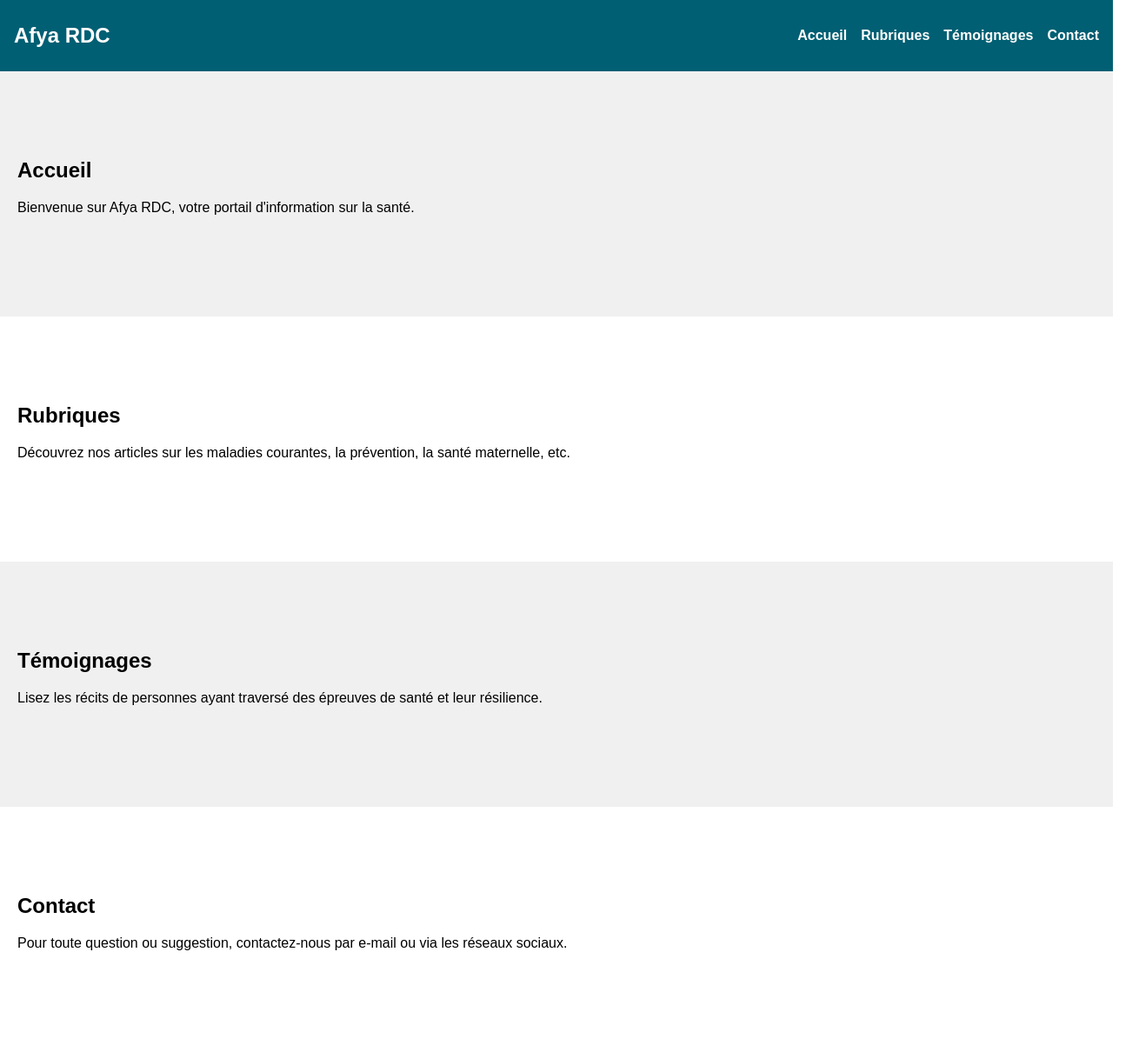
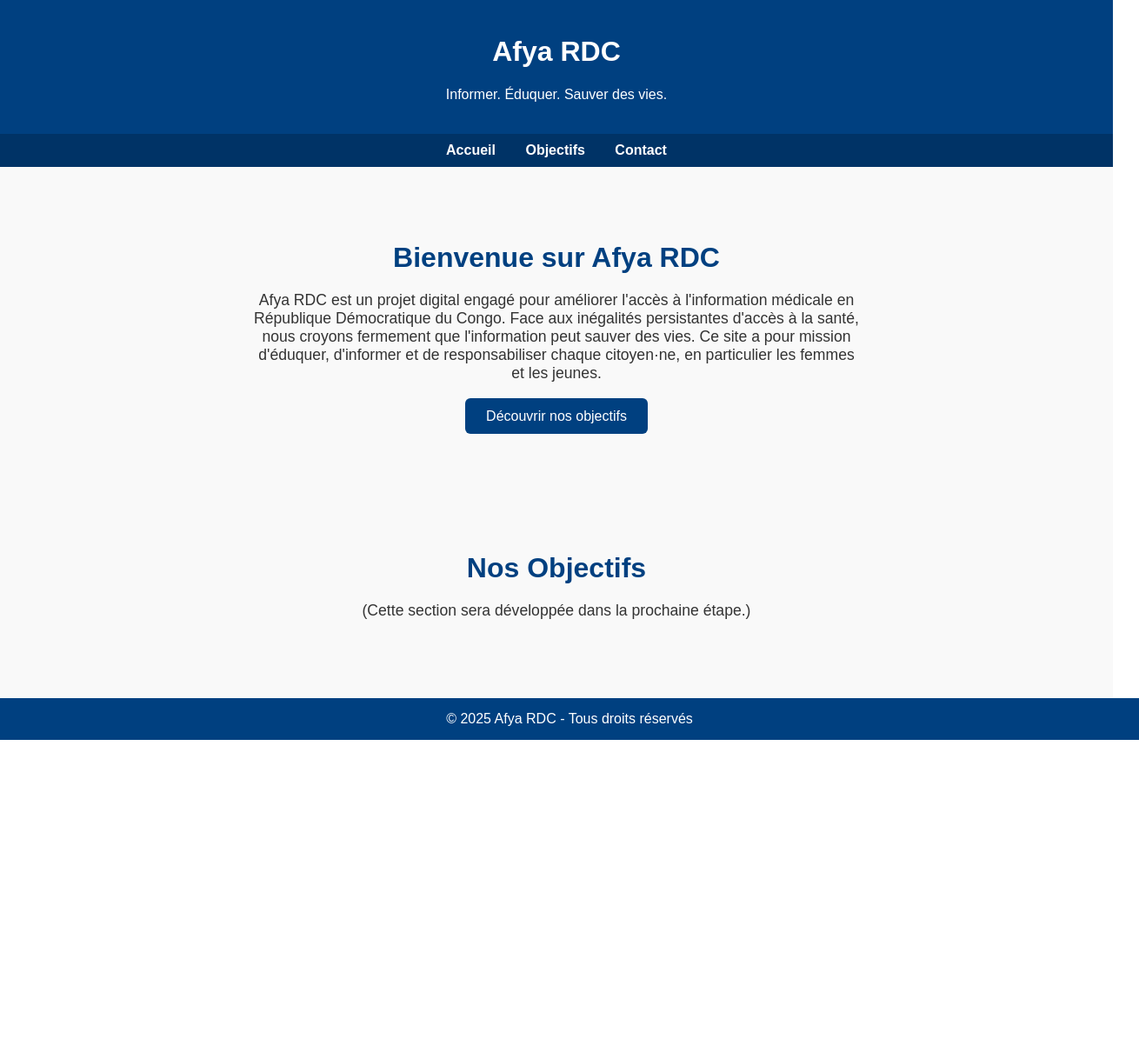
Before and after one commit to Herve211/afyardc-site, a plain HTML site: page index.html in a window 1280 px wide. Shown: the whole page at 87% size, 1310 px wide, since content can reach past the window. After the commit the page ends 851 px from the top, so only its background shows below. Drawn offline with Linux system fonts and the light colour scheme.

Commit message:
Add files via upload

```diff
--- a/index.html
+++ b/index.html
@@ -2,139 +2,123 @@
 <html lang="fr">
 <head>
   <meta charset="UTF-8" />
-  <meta name="viewport" content="width=device-width, initial-scale=1.0" />
+  <meta name="viewport" content="width=device-width, initial-scale=1.0"/>
   <title>Afya RDC</title>
   <style>
     body {
+      font-family: Arial, sans-serif;
       margin: 0;
-      font-family: Arial, sans-serif;
+      padding: 0;
+      background-color: #ffffff;
+      color: #333;
     }
 
-    /* Barre de navigation */
-    nav {
-      background-color: #005f73;
-      color: white;
-      display: flex;
-      justify-content: space-between;
-      align-items: center;
-      padding: 1rem;
-      position: sticky;
-      top: 0;
-      z-index: 1000;
+    header {
+      background-color: #004080;
+      color: #fff;
+      padding: 20px;
+      text-align: center;
     }
 
-    nav .logo {
-      font-size: 1.5rem;
-      font-weight: bold;
+    nav {
+      background-color: #003366;
+      padding: 10px 0;
+      text-align: center;
     }
 
-    nav ul {
-      list-style: none;
-      display: flex;
-      gap: 1rem;
-    }
-
-    nav ul li a {
+    nav a {
       color: white;
+      margin: 0 15px;
       text-decoration: none;
       font-weight: bold;
     }
 
-    /* Menu burger */
-    .burger {
-      display: none;
-      flex-direction: column;
+    nav a:hover {
+      text-decoration: underline;
+    }
+
+    .section {
+      padding: 60px 20px;
+      background-color: #f9f9f9;
+      text-align: center;
+    }
+
+    .section-title {
+      font-size: 2em;
+      color: #004080;
+      margin-bottom: 20px;
+    }
+
+    .section-description {
+      font-size: 1.1em;
+      max-width: 700px;
+      margin: 0 auto 30px;
+      color: #333;
+    }
+
+    .btn {
+      background-color: #004080;
+      color: #fff;
+      padding: 12px 24px;
+      border: none;
+      border-radius: 6px;
+      font-size: 1em;
+      text-decoration: none;
       cursor: pointer;
     }
 
-    .burger div {
-      width: 25px;
-      height: 3px;
-      background-color: white;
-      margin: 4px;
+    .btn:hover {
+      background-color: #0059b3;
     }
 
-    /* Responsive */
-    @media (max-width: 768px) {
-      nav ul {
-        display: none;
-        flex-direction: column;
-        background-color: #005f73;
-        position: absolute;
-        top: 60px;
-        right: 0;
-        width: 100%;
-      }
-
-      nav ul.active {
-        display: flex;
-      }
-
-      .burger {
-        display: flex;
-      }
-    }
-
-    /* Sections */
-    section {
-      padding: 100px 20px;
-    }
-
-    section:nth-child(even) {
-      background-color: #f0f0f0;
-    }
-
-    section h2 {
-      margin-top: 0;
+    footer {
+      background-color: #004080;
+      color: #fff;
+      text-align: center;
+      padding: 15px;
+      position: relative;
+      bottom: 0;
+      width: 100%;
     }
   </style>
 </head>
 <body>
 
-  <!-- Menu -->
+  <header>
+    <h1>Afya RDC</h1>
+    <p>Informer. Éduquer. Sauver des vies.</p>
+  </header>
+
   <nav>
-    <div class="logo">Afya RDC</div>
-    <div class="burger" onclick="toggleMenu()">
-      <div></div>
-      <div></div>
-      <div></div>
-    </div>
-    <ul id="nav-links">
-      <li><a href="#accueil">Accueil</a></li>
-      <li><a href="#rubriques">Rubriques</a></li>
-      <li><a href="#temoignages">Témoignages</a></li>
-      <li><a href="#contact">Contact</a></li>
-    </ul>
+    <a href="#introduction">Accueil</a>
+    <a href="#objectifs">Objectifs</a>
+    <a href="#contact">Contact</a>
   </nav>
 
-  <!-- Sections -->
-  <section id="accueil">
-    <h2>Accueil</h2>
-    <p>Bienvenue sur Afya RDC, votre portail d'information sur la santé.</p>
+  <!-- Section Introduction -->
+  <section id="introduction" class="section">
+    <div class="container">
+      <h2 class="section-title">Bienvenue sur Afya RDC</h2>
+      <p class="section-description">
+        Afya RDC est un projet digital engagé pour améliorer l'accès à l'information médicale en République Démocratique du Congo. Face aux inégalités persistantes d'accès à la santé, nous croyons fermement que l'information peut sauver des vies. Ce site a pour mission d'éduquer, d'informer et de responsabiliser chaque citoyen·ne, en particulier les femmes et les jeunes.
+      </p>
+      <a href="#objectifs" class="btn">Découvrir nos objectifs</a>
+    </div>
   </section>
 
-  <section id="rubriques">
-    <h2>Rubriques</h2>
-    <p>Découvrez nos articles sur les maladies courantes, la prévention, la santé maternelle, etc.</p>
+  <!-- Section Objectifs (à venir) -->
+  <section id="objectifs" class="section">
+    <div class="container">
+      <h2 class="section-title">Nos Objectifs</h2>
+      <p class="section-description">
+        (Cette section sera développée dans la prochaine étape.)
+      </p>
+    </div>
   </section>
 
-  <section id="temoignages">
-    <h2>Témoignages</h2>
-    <p>Lisez les récits de personnes ayant traversé des épreuves de santé et leur résilience.</p>
-  </section>
-
-  <section id="contact">
-    <h2>Contact</h2>
-    <p>Pour toute question ou suggestion, contactez-nous par e-mail ou via les réseaux sociaux.</p>
-  </section>
-
-  <!-- Script menu responsive -->
-  <script>
-    function toggleMenu() {
-      const navLinks = document.getElementById("nav-links");
-      navLinks.classList.toggle("active");
-    }
-  </script>
+  <footer>
+    &copy; 2025 Afya RDC - Tous droits réservés
+  </footer>
 
 </body>
 </html>
```
